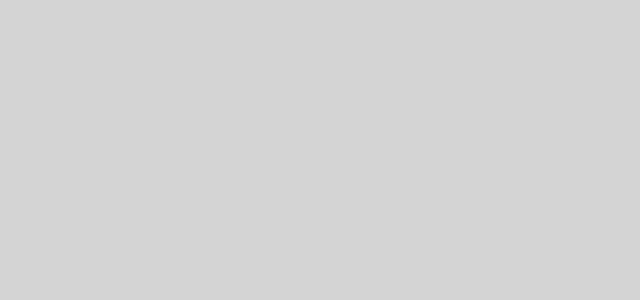
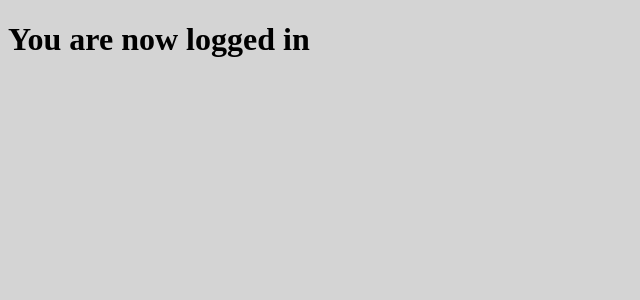
Before and after one commit to mattg1243/NxC, a React (Create React App) app in the folder client/: page /dashboard in a window 1280 px wide. Before the commit this address had no page. Shown: the top 300 px of the page, without its empty margins (0-640 px from the left). Built offline with nearby package versions, Linux system fonts and the light colour scheme.

Commit message:
added dashboard component

```diff
--- a/client/src/App.js
+++ b/client/src/App.js
@@ -2,6 +2,7 @@
 import Splash from './components/Splash';
 import Login from './components/Login';
 import Register from './components/Register';
+import Dashboard from './components/Dashboard';
 import { ThemeProvider } from '@mui/material/styles';
 import { useTheme } from '@emotion/react';
 import './index.css';
@@ -14,6 +15,7 @@
           <Route path='/' element={<Splash />} />
           <Route path='/login' element={<Login />} />
           <Route path='/register' element={<Register />} />
+          <Route path='/dashboard' element={<Dashboard />} />
         </Routes>
       </Router>
     </ThemeProvider>
--- /dev/null
+++ b/client/src/components/Dashboard.js
@@ -0,0 +1,11 @@
+import React from 'react';
+
+export default function Dashboard(props) {
+  return (
+    <>
+      <h1>
+        You are now logged in
+      </h1>
+    </>
+  )
+}
```
